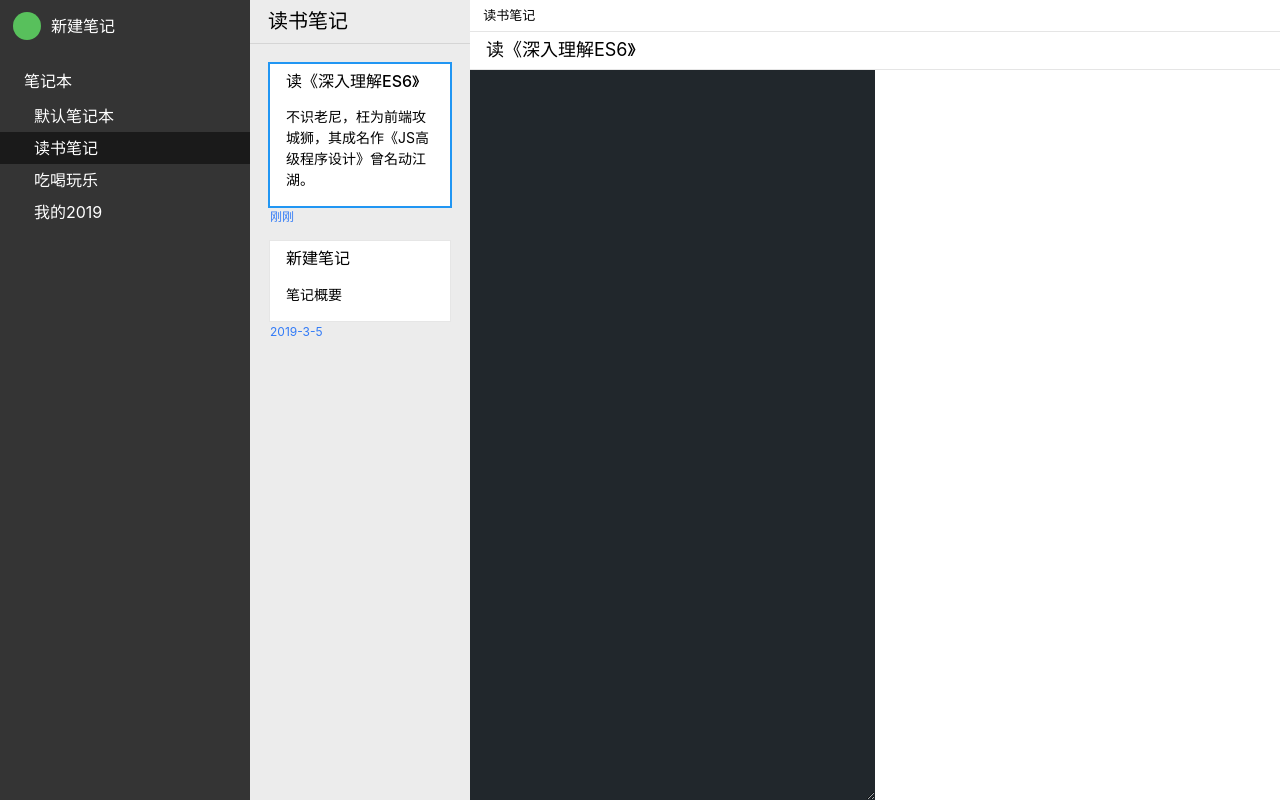
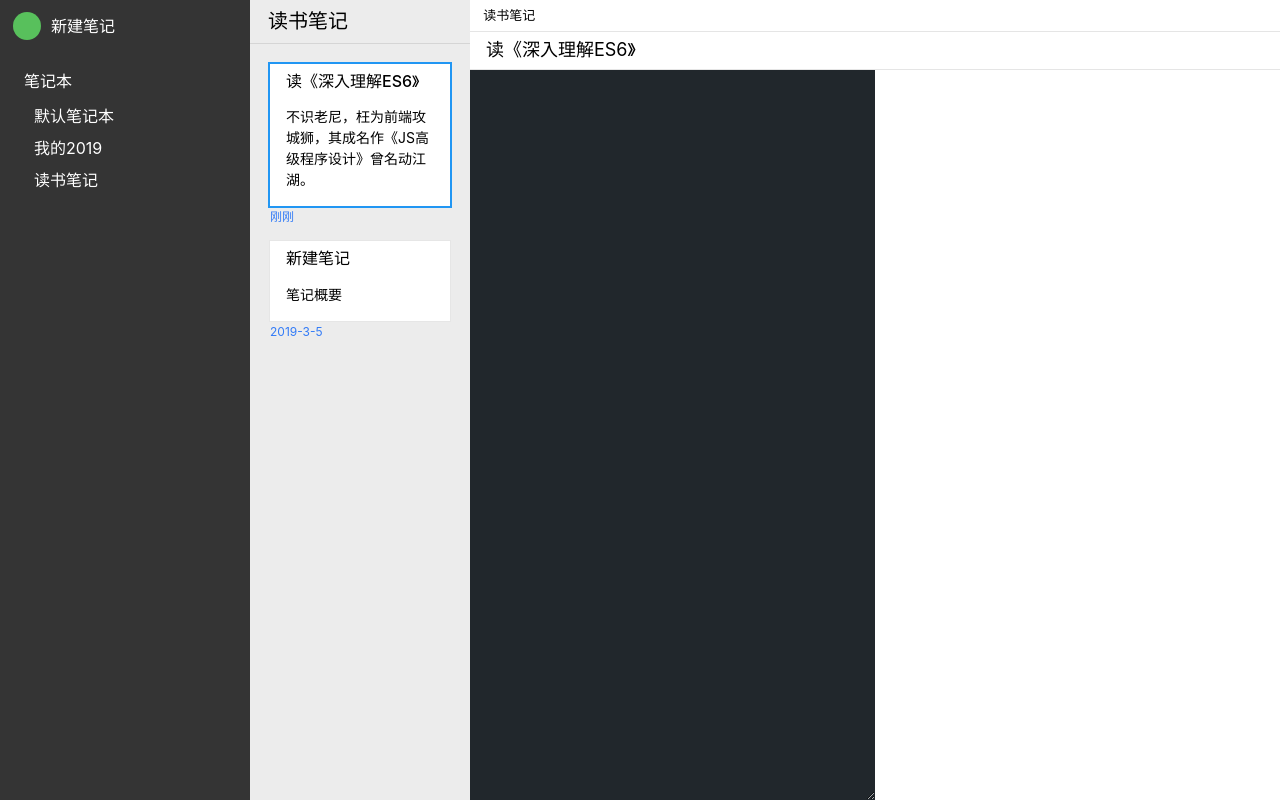
Before and after one commit to qingguatang/fe-react-evernote, a React (Create React App) app: page / in a window 1280 px wide. Built offline with nearby package versions, Linux system fonts and the light colour scheme; data requests are answered from the project's data file; a small style sheet from the web is missing.

Commit message:
finish notebooks

```diff
--- a/db.json
+++ b/db.json
@@ -1,8 +1,8 @@
 {
   "notebooks": [
     { "id": 1, "name": "默认笔记本" },
-    { "id": 1, "name": "我的2019" },
-    { "id": 1, "name": "读书笔记" }
+    { "id": 2, "name": "我的2019" },
+    { "id": 3, "name": "读书笔记" }
   ],
 
   "posts": [
--- a/src/App.js
+++ b/src/App.js
@@ -4,7 +4,28 @@ import './App.scss';
 
 
 class App extends Component {
+  constructor(props) {
+    super(props);
+
+    this.state = {
+      notebooks: []
+    };
+  }
+
+  componentDidMount() {
+    fetch('http://localhost:4000/notebooks')
+      .then(res => res.json())
+      .then(data => {
+        this.setState({ notebooks: data });
+      })
+  }
+
   render() {
+    var notebooks = this.state.notebooks;
+    // if (!notebooks) {
+    //   return null;
+    // }
+
     return (
       <div className="app">
         <div className="sidebar">
@@ -22,34 +43,15 @@ class App extends Component {
               </div>
               <div className="body">
                 <ul className="notebooks-list">
-                  <li className="notebook-item">
+                {notebooks.map(notebook => (
+                  <li key={notebook.id} className="notebook-item">
                     <div className="title has-icon">
                       <i className="iconfont icon-book"></i>
-                      默认笔记本
+                      {notebook.name}
                     </div>
                     <button className="button trash"><i className="iconfont icon-trash"></i></button>
                   </li>
-                  <li className="notebook-item active">
-                    <div className="title has-icon">
-                      <i className="iconfont icon-book"></i>
-                      读书笔记
-                    </div>
-                    <button className="button trash"><i className="iconfont icon-trash"></i></button>
-                  </li>
-                  <li className="notebook-item">
-                    <div className="title has-icon">
-                      <i className="iconfont icon-book"></i>
-                      吃喝玩乐
-                    </div>
-                    <button className="button trash"><i className="iconfont icon-trash"></i></button>
-                  </li>
-                  <li className="notebook-item">
-                    <div className="title has-icon">
-                      <i className="iconfont icon-book"></i>
-                      我的2019
-                    </div>
-                    <button className="button trash"><i className="iconfont icon-trash"></i></button>
-                  </li>
+                ))}
               </ul>
               </div>
             </div>
```
